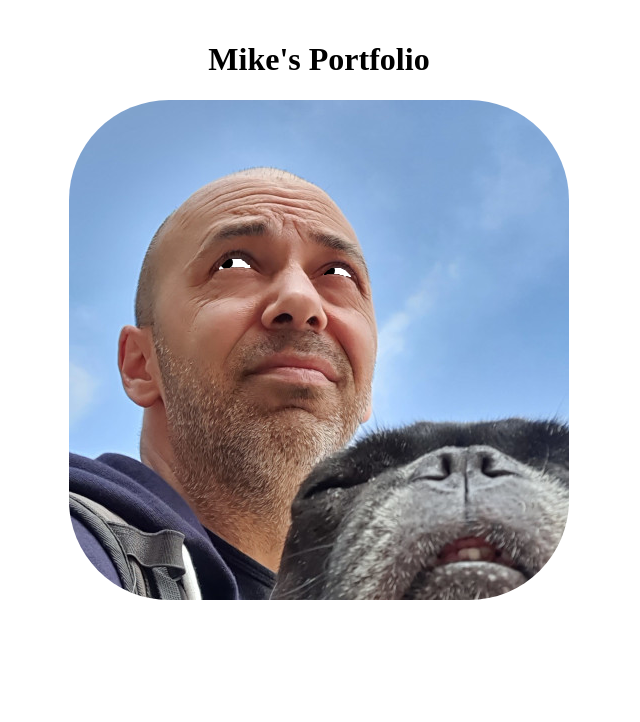
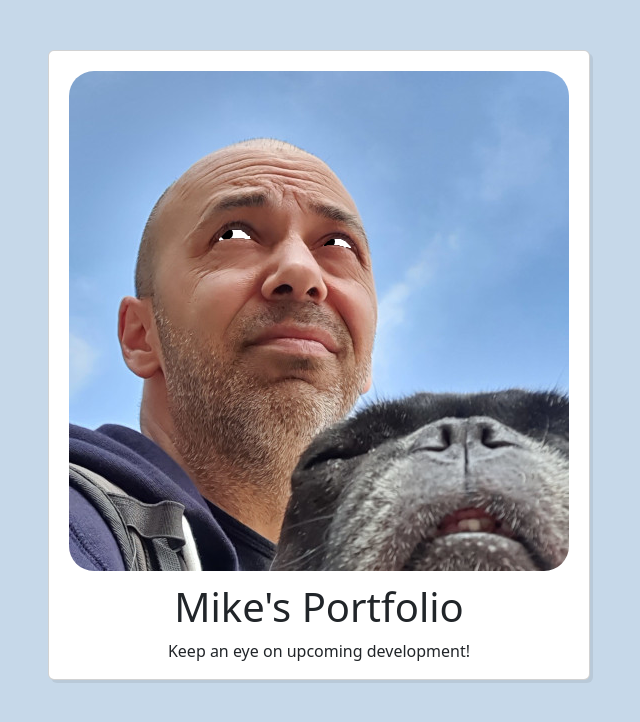
Before and after one commit to Mike-Veilleux/mike-veilleux.github.io, a plain HTML site: page index.html in a window 1280 px wide. Shown: the whole page, without its empty margins (321-961 px from the left). Drawn offline with nearby package versions, Linux system fonts and the light colour scheme.

Commit message:
css update

```diff
--- a/index.html
+++ b/index.html
@@ -5,17 +5,33 @@
     <meta http-equiv="X-UA-Compatible" content="IE=edge" />
     <meta name="viewport" content="width=device-width, initial-scale=1.0" />
     <link rel="stylesheet" href="./style.css" />
+    <link rel="stylesheet" href="https://cdn.jsdelivr.net/npm/bootstrap@5.2.0/dist/css/bootstrap.min.css"
+    integrity="sha384-gH2yIJqKdNHPEq0n4Mqa/HGKIhSkIHeL5AyhkYV8i59U5AR6csBvApHHNl/vI1Bx" crossorigin="anonymous">
     <script type="module" src="./module/eye_tracker.js"></script>
     <title>Mike Veilleux</title>
   </head>
 
-  <body class="container">
-	<div class="frame">
-        <h1 class="imageText">Mike's Portfolio</h1>
-        <img class="image"  style="z-index: 3" src="./Media/MyProfilePicture.png" />
-        <div id="frame_1" style="z-index: 2; top: -360px; left: -90px"></div>
-        <div id="frame_2" style="z-index: 2; top: -390px; left: 12px"></div>
-	</div>
+  <body class="mvx_container" style="max-width: fit-content; margin: 50px auto; background: #c6d8e9">
+
+    <div class="card text-center" style="box-shadow: 3px 3px hsla(0, 0%, 27%, 0.1)">
+        <div class="mvx_frame" >
+            <img class="mvx_image"  style="z-index: 3" src="./Media/MyProfilePicture.png" />
+            <div id="frame_1" style="z-index: 2; top: -360px; left: -90px"></div>
+            <div id="frame_2" style="z-index: 2; top: -390px; left: 12px"></div>
+        </div>
+        <div class="card-body" >
+            <h1 class="card-title">Mike's Portfolio</h1>
+            <p class="card-text">Keep an eye on upcoming development!</p>
+        </div>
+    </div>
+
 </body>
+<!-- Bootstrap JavaScript Libraries -->
+<script src="https://cdn.jsdelivr.net/npm/@popperjs/core@2.11.5/dist/umd/popper.min.js"
+integrity="sha384-Xe+8cL9oJa6tN/veChSP7q+mnSPaj5Bcu9mPX5F5xIGE0DVittaqT5lorf0EI7Vk" crossorigin="anonymous">
+  </script>
 
+<script src="https://cdn.jsdelivr.net/npm/bootstrap@5.2.0/dist/js/bootstrap.min.js"
+    integrity="sha384-ODmDIVzN+pFdexxHEHFBQH3/9/vQ9uori45z4JjnFsRydbmQbmL5t1tQ0culUzyK" crossorigin="anonymous">
+  </script>
 </html>
--- a/style.css
+++ b/style.css
@@ -1,27 +1,30 @@
-.container {
+.mvx_container {
   display: inline-flexbox;
   flex-direction: row;
   align-items: center;
 }
 
-.frame {
+.mvx_frame {
   display: flex;
   flex-direction: column;
   align-items: center;
-  margin: 20px;
+  margin-top: 20px;
+  margin-left: 20px;
+  margin-right: 20px;
+  margin-bottom: -80px;
 }
 
-.image {
+.mvx_image {
   display: flex;
   align-self: center;
-  border-radius: 100px;
+  border-radius: 25px;
   max-width: 500px;
   max-height: 500px;
   /* test git tool */
   /* test git tool */
 }
 
-.imageText {
+.mvx_imageText {
   display: flex;
   flex-direction: row;
   align-items: center;
```
